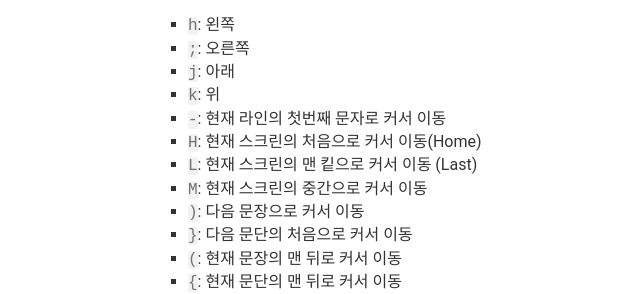
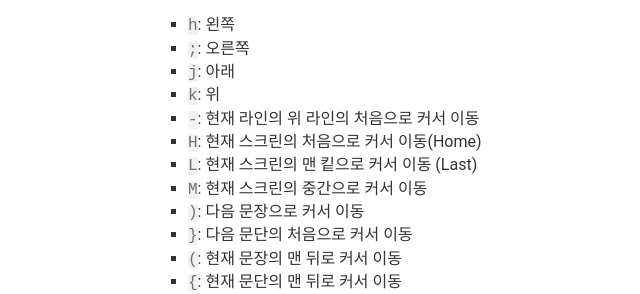
Before and after one commit to sungjunyoung/sungjunyoung.github.io_deprecated, a Jekyll site: the page built from _posts/2017-06-14-opensource-final-term.md, in a window 1280 px wide and 900 px high, scrolled down 12920 px. Shown: the part 151-445 px from the top of the window, without its empty margins (108-748 px from the left). Built offline with Jekyll 4.4.1, drawn with Linux system fonts in a browser that asks for light colours; comment, search, counter and statistics services are not loaded.

Commit message:
오픈소스 - VI 오류 수정

```diff
--- a/_posts/2017-06-14-opensource-final-term.md
+++ b/_posts/2017-06-14-opensource-final-term.md
@@ -546,7 +546,7 @@ header: 17-1 학기 오픈소스 소프트웨어 기말고사 정리
       - `;`: 오른쪽
       - `j`: 아래
       - `k`: 위
-      - `-`: 현재 라인의 첫번째 문자로 커서 이동
+      - `-`: 현재 라인의 위 라인의 처음으로 커서 이동
       - `H`: 현재 스크린의 처음으로 커서 이동(Home)
       - `L`: 현재 스크린의 맨 킽으로 커서 이동 (Last)
       - `M`: 현재 스크린의 중간으로 커서 이동
```
